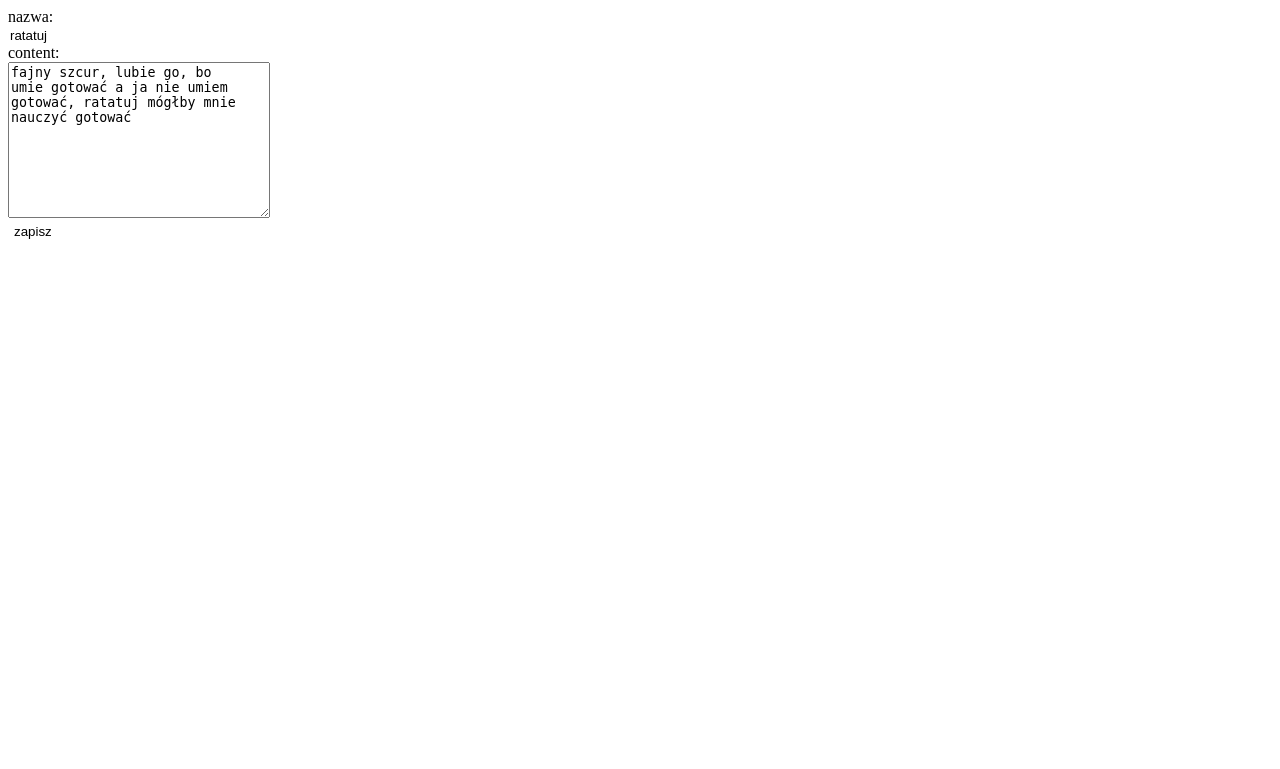
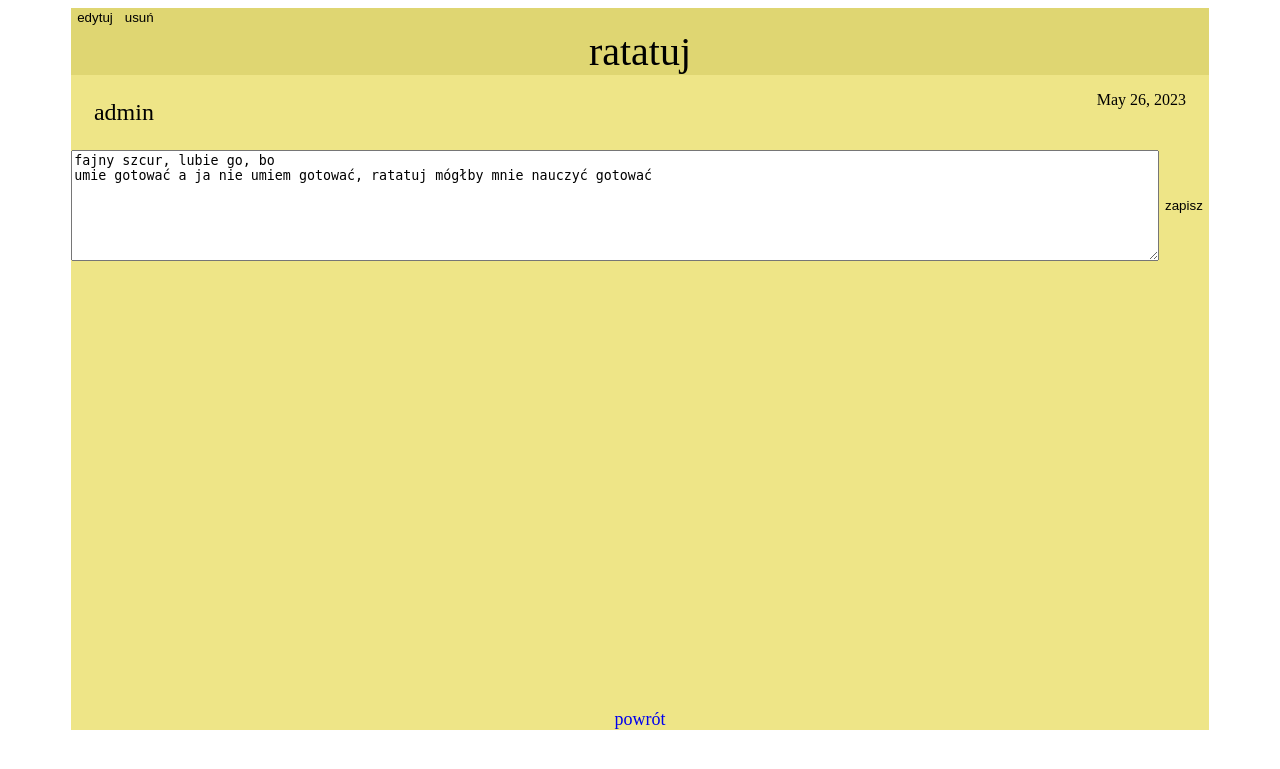
Before and after one commit to kisielo85/djangotatki, a Django app: page /notatki/9/edit/ in a window 1280 px wide. Shown: the top 769 px of the page. Run offline with Django 4.2, Linux system fonts and the light colour scheme; data comes from the database, SQL or seed files in the repository.

Commit message:
edit css
poprawka cssa dla edit notki

```diff
--- a/notatki/templates/edit_note.html
+++ b/notatki/templates/edit_note.html
@@ -1,3 +1,4 @@
+
 {% load static %}
 <!DOCTYPE html>
 <html lang="en">
@@ -7,12 +8,37 @@
     <meta name="viewport" content="width=device-width, initial-scale=1.0">
     <title>{{n.title}}</title>
     <link rel="stylesheet" type="text/css" href="{% static 'css/view.css' %}">
+</head>
 <body>
-    <form action="" method="POST">
-        {% csrf_token %}
-        nazwa:<br><input type="text" name="title" value="{{n.title}}"><br>
-        content:<br><textarea name="content" cols="30" rows="10">{{n.content}}</textarea><br>
-        <input type="submit" value="zapisz">
-    </form>
+    <div class="notatka">
+        <div class="opcje">
+            <form action="edit">
+                <input type="submit" value="edytuj">
+            </form>
+            <form action="delete/" method="post">
+                {% csrf_token %}
+                <input type="submit" value="usuń">
+            </form>
+        </div>
+        <header>
+            {{n.title}}
+        </header>
+        <main>
+            <div class="info">
+                <div style="display: flex;"><p class="author">{{n.author}}</p> <p class="date">{{n.creation_date}}</p></div>
+            </div>
+            <form action="" method="POST" style="
+                display: flex;
+                height: 100%;">
+                {% csrf_token %}
+
+                <textarea name="content" style="width: -webkit-fill-available;">{{n.content}}</textarea><br>
+                <input type="submit" value="zapisz">
+            </form>
+        </main>
+        <footer>
+            <a href="../">powrót</a>
+        </footer>
+    </div>
 </body>
 </html>
--- a/notatki/templates/view_note.html
+++ b/notatki/templates/view_note.html
@@ -30,7 +30,7 @@
         </main>
         <footer>
             <div style="display: flex;"><a href="/notatki/{{prev_n.id}}">poprzednia</a>({{prev_n.title}})<a href="/notatki/{{next_n.id}}" style="margin-left: auto;">następna</a>({{next_n.title}})</div>
-            <a href="/notatki">powrót</a>
+            <a href="../">powrót</a>
         </footer>
     </div>
 </body>
```
